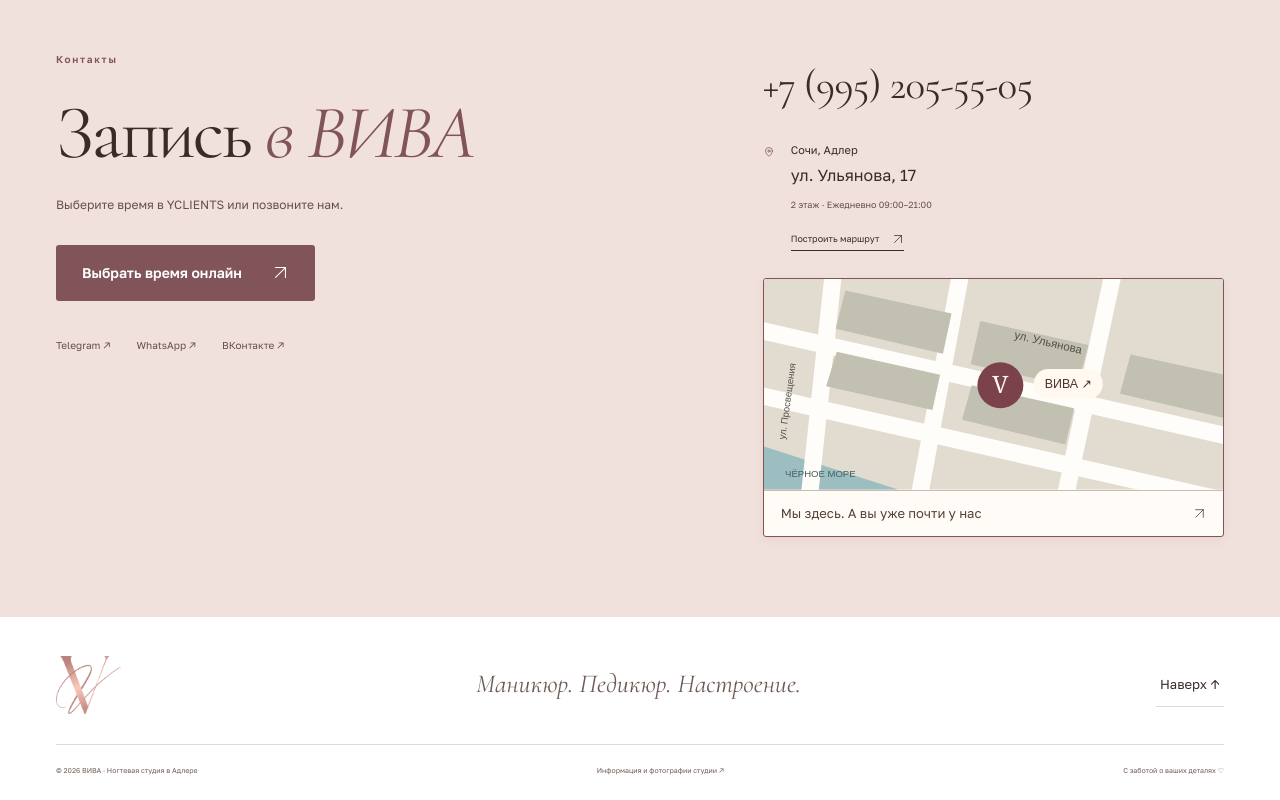
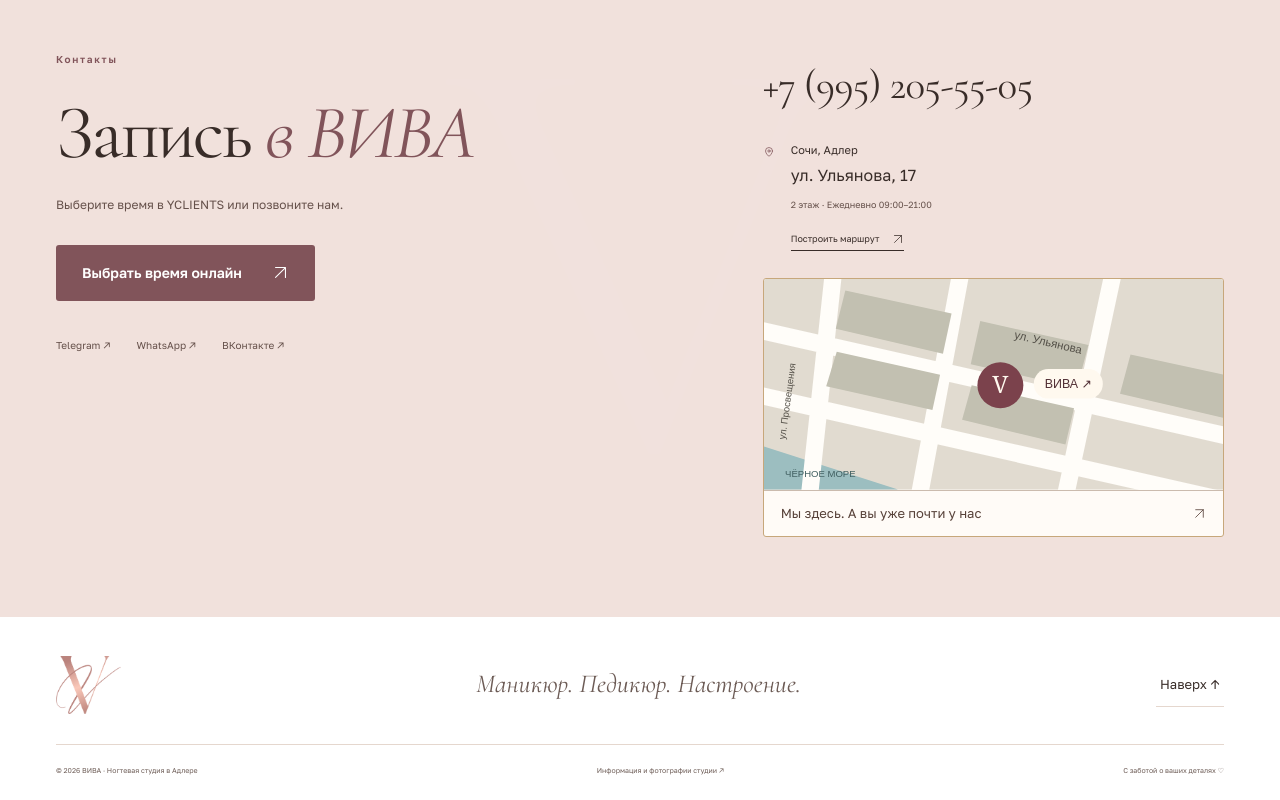
Before and after one commit to kissdepth/viva-nail-atelier, a plain HTML site: page dist/index.html in a window 1280 px wide. Shown: the part 4896-5696 px from the top of the page. Drawn offline with Linux system fonts and the light colour scheme.

Commit message:
Оформить карту тонкой линией в цвет баннера и обновить ссылку на стили

```diff
--- a/dist/index.html
+++ b/dist/index.html
@@ -30,7 +30,7 @@
   <link rel="preload" href="assets/cormorant-normal-cyrillic.woff2" as="font" type="font/woff2" crossorigin>
   <link rel="preload" href="assets/golos-regular.ttf" as="font" type="font/ttf" crossorigin>
   <link rel="stylesheet" href="styles.css">
-  <link rel="stylesheet" href="studio.css">
+  <link rel="stylesheet" href="studio.css?v=a147bc6e738e">
   <script src="app.js" defer></script>
   <!-- structured-data:start -->
   <script type="application/ld+json" id="business-schema">
--- a/dist/studio.css
+++ b/dist/studio.css
@@ -134,8 +134,7 @@
 .contact-copy .button { color: white; background: var(--wine); }
 .map-card {
   background: #fffbf7;
-  border: 1px solid var(--wine);
-  box-shadow: 0 3px 10px #503a2d12;
+  border: 1px solid #c7a77b;
 }
 .map-card > span {
   border-top: 1px solid #cbbbae;
```
